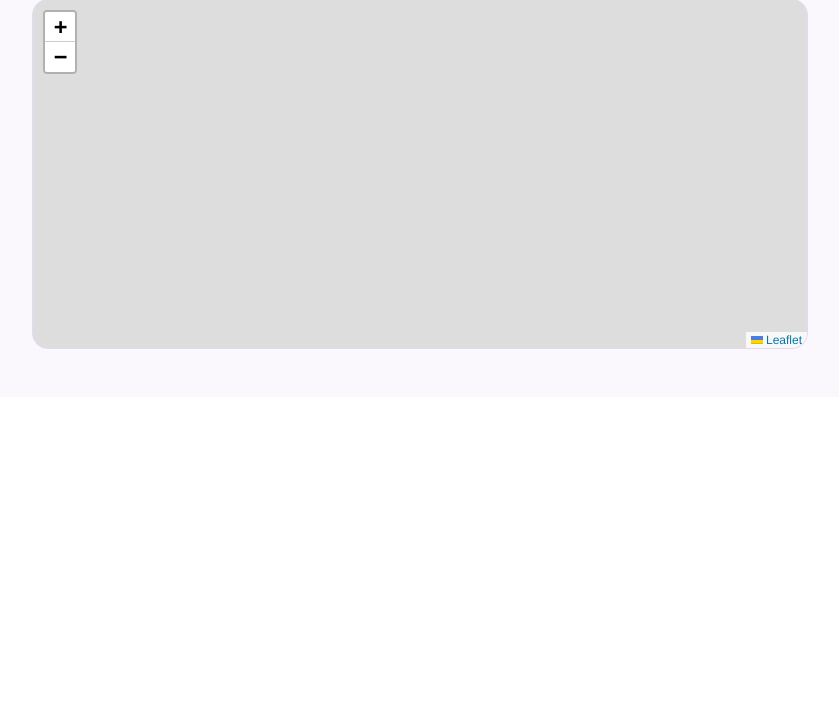
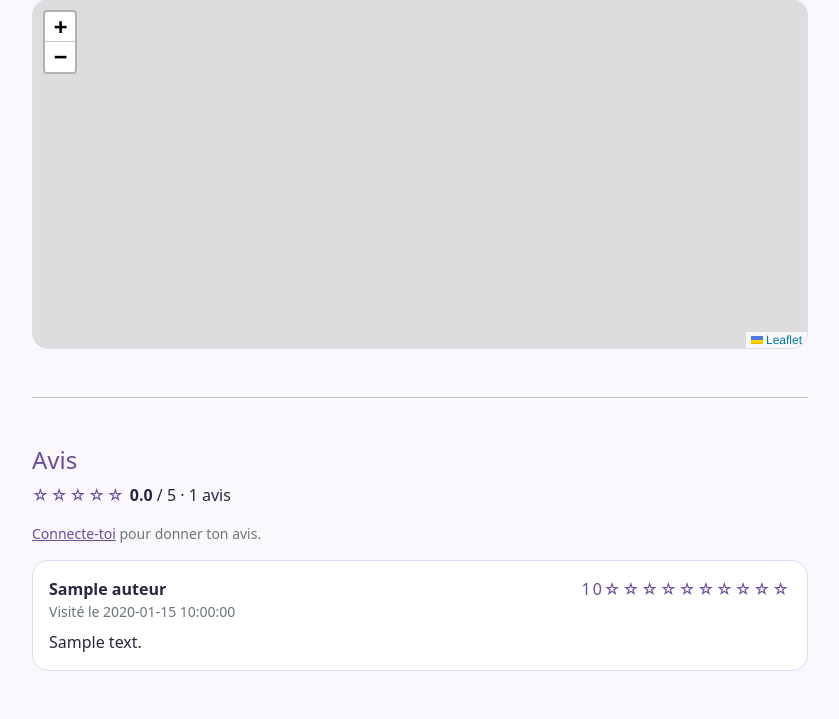
Before and after one commit to emnaamanai/wanderly, a Flask app: template templates/lieu.html in a window 1280 px wide. Shown: the part 636-1355 px from the top of the page, without its empty margins (220-1059 px from the left). Before the commit the page ends 985 px from the top, so only its background shows below. Run offline with Flask 3, Linux system fonts and the light colour scheme; the template is opened without the code that fills it: most values are stand-ins (such as "Sample title", 1, 10 or a date in 2020).

Commit message:
Sprint 3 : avis sur les lieux (note, commentaire, regles metier)

```diff
--- a/app.py
+++ b/app.py
@@ -1,6 +1,7 @@
 import os
 import sqlite3
 import uuid
+from datetime import date
 from functools import wraps
 from flask import (
     Flask, render_template, request, redirect, url_for, session, g, abort
@@ -92,7 +93,7 @@ def charger_utilisateur():
         ).fetchone()
 
 
-# ---------- Pages ----------
+# ---------- Accueil ----------
 @app.route("/")
 def accueil():
     base = db.get_db()
@@ -175,6 +176,9 @@ def accueil():
         nb_pages=nb_pages,
         filtres=filtres,
     )
+
+
+# ---------- Comptes ----------
 @app.route("/inscription", methods=["GET", "POST"])
 def inscription():
     if request.method == "POST":
@@ -245,6 +249,7 @@ def admin():
     return render_template("admin.html")
 
 
+# ---------- Lieux ----------
 @app.route("/lieux/ajouter", methods=["GET", "POST"])
 @login_required
 def ajouter_lieu():
@@ -327,29 +332,39 @@ def voir_lieu(lieu_id):
         (lieu_id,),
     ).fetchall()
 
-    return render_template("lieu.html", lieu=lieu, photos=photos, tags=tags)
-@app.route("/lieux/<int:lieu_id>/supprimer", methods=["POST"])
-@login_required
-def supprimer_lieu(lieu_id):
-    base = db.get_db()
-    lieu = base.execute("SELECT * FROM lieu WHERE id = ?", (lieu_id,)).fetchone()
+    avis = base.execute(
+        "SELECT avis.*, utilisateur.pseudo AS auteur FROM avis "
+        "JOIN utilisateur ON avis.auteur_id = utilisateur.id "
+        "WHERE avis.lieu_id = ? ORDER BY avis.id DESC",
+        (lieu_id,),
+    ).fetchall()
 
-    if lieu is None:
-        abort(404)
-    if lieu["auteur_id"] != g.utilisateur["id"] and g.utilisateur["role"] != "admin":
-        abort(403)
+    stats = base.execute(
+        "SELECT COUNT(*) AS nb, AVG(note) AS moyenne FROM avis WHERE lieu_id = ?",
+        (lieu_id,),
+    ).fetchone()
 
-    photos = base.execute(
-        "SELECT nom_fichier FROM photo WHERE lieu_id = ?", (lieu_id,)
-    ).fetchall()
-    for photo in photos:
-        chemin = os.path.join(DOSSIER_PHOTOS, photo["nom_fichier"])
-        if os.path.exists(chemin):
-            os.remove(chemin)
+    peut_noter = False
+    if g.utilisateur and g.utilisateur["id"] != lieu["auteur_id"]:
+        deja = base.execute(
+            "SELECT 1 FROM avis WHERE lieu_id = ? AND auteur_id = ?",
+            (lieu_id, g.utilisateur["id"]),
+        ).fetchone()
+        peut_noter = deja is None
 
-    base.execute("DELETE FROM lieu WHERE id = ?", (lieu_id,))
-    base.commit()
-    return redirect(url_for("accueil"))
+    return render_template(
+        "lieu.html",
+        lieu=lieu,
+        photos=photos,
+        tags=tags,
+        avis=avis,
+        nb_avis=stats["nb"],
+        moyenne=stats["moyenne"],
+        peut_noter=peut_noter,
+        aujourdhui=date.today().isoformat(),
+    )
+
+
 @app.route("/lieux/<int:lieu_id>/modifier", methods=["GET", "POST"])
 @login_required
 def modifier_lieu(lieu_id):
@@ -414,3 +429,63 @@ def modifier_lieu(lieu_id):
         tags_du_lieu=tags_du_lieu,
         gouvernorats=GOUVERNORATS,
     )
+
+
+@app.route("/lieux/<int:lieu_id>/supprimer", methods=["POST"])
+@login_required
+def supprimer_lieu(lieu_id):
+    base = db.get_db()
+    lieu = base.execute("SELECT * FROM lieu WHERE id = ?", (lieu_id,)).fetchone()
+
+    if lieu is None:
+        abort(404)
+    if lieu["auteur_id"] != g.utilisateur["id"] and g.utilisateur["role"] != "admin":
+        abort(403)
+
+    photos = base.execute(
+        "SELECT nom_fichier FROM photo WHERE lieu_id = ?", (lieu_id,)
+    ).fetchall()
+    for photo in photos:
+        chemin = os.path.join(DOSSIER_PHOTOS, photo["nom_fichier"])
+        if os.path.exists(chemin):
+            os.remove(chemin)
+
+    base.execute("DELETE FROM lieu WHERE id = ?", (lieu_id,))
+    base.commit()
+    return redirect(url_for("accueil"))
+
+
+# ---------- Avis ----------
+@app.route("/lieux/<int:lieu_id>/avis", methods=["POST"])
+@login_required
+def ajouter_avis(lieu_id):
+    base = db.get_db()
+    lieu = base.execute("SELECT * FROM lieu WHERE id = ?", (lieu_id,)).fetchone()
+
+    if lieu is None:
+        abort(404)
+    if lieu["auteur_id"] == g.utilisateur["id"]:
+        abort(403)
+
+    note = request.form.get("note", type=int)
+    commentaire = request.form["commentaire"].strip()
+
+    try:
+        date_visite = date.fromisoformat(request.form["date_visite"])
+    except ValueError:
+        abort(400)
+
+    if note is None or not 1 <= note <= 5 or date_visite > date.today():
+        abort(400)
+
+    try:
+        base.execute(
+            "INSERT INTO avis (note, commentaire, date_visite, auteur_id, lieu_id) "
+            "VALUES (?, ?, ?, ?, ?)",
+            (note, commentaire, date_visite.isoformat(), g.utilisateur["id"], lieu_id),
+        )
+        base.commit()
+    except sqlite3.IntegrityError:
+        pass  # il a déjà donné un avis sur ce lieu
+
+    return redirect(url_for("voir_lieu", lieu_id=lieu_id))
--- a/static/css/style.css
+++ b/static/css/style.css
@@ -141,3 +141,14 @@ body {
   background: #EFE8F8;
   color: #6B4C9A;
 }
+/* Avis */
+.etoiles {
+  color: #6B4C9A;
+  letter-spacing: 2px;
+}
+.avis-carte {
+  background: #FFFFFF;
+  border: 1px solid #E3D9F2;
+  border-radius: 1rem;
+  padding: 1rem;
+}
--- a/templates/lieu.html
+++ b/templates/lieu.html
@@ -54,6 +54,62 @@
     </form>
   </div>
   {% endif %}
+    <hr class="my-5">
+
+  <h2 class="h4 wander-text">Avis</h2>
+  {% if nb_avis > 0 %}
+  <p class="mb-3">
+    <span class="etoiles">{{ "★" * (moyenne|round|int) }}{{ "☆" * (5 - (moyenne|round|int)) }}</span>
+    <strong>{{ "%.1f"|format(moyenne) }}</strong> / 5 · {{ nb_avis }} avis
+  </p>
+    {% else %}
+  <p class="text-secondary">Pas encore d'avis.{% if peut_noter or not g.utilisateur %} Sois le premier !{% endif %}</p>
+  {% endif %}
+
+  {% if peut_noter %}
+  <form method="post" action="{{ url_for('ajouter_avis', lieu_id=lieu.id) }}" class="avis-carte mb-4">
+    <h3 class="h6 mb-3">Donner mon avis</h3>
+    <div class="row g-3 mb-3">
+      <div class="col-md-6">
+        <label for="note" class="form-label">Note *</label>
+        <select class="form-select" id="note" name="note" required>
+          <option value="5">5 - Excellent</option>
+          <option value="4">4 - Très bien</option>
+          <option value="3">3 - Bien</option>
+          <option value="2">2 - Moyen</option>
+          <option value="1">1 - À éviter</option>
+        </select>
+      </div>
+      <div class="col-md-6">
+        <label for="date_visite" class="form-label">Date de ma visite *</label>
+        <input type="date" class="form-control" id="date_visite" name="date_visite"
+               max="{{ aujourdhui }}" value="{{ aujourdhui }}" required>
+      </div>
+    </div>
+    <div class="mb-3">
+      <label for="commentaire" class="form-label">Commentaire</label>
+      <textarea class="form-control" id="commentaire" name="commentaire" rows="3"></textarea>
+    </div>
+    <button type="submit" class="btn btn-wander">Publier mon avis</button>
+  </form>
+  {% elif g.utilisateur and g.utilisateur.id == lieu.auteur_id %}
+  <p class="text-secondary small">Tu ne peux pas noter un lieu que tu as ajouté toi-même.</p>
+  {% elif g.utilisateur %}
+  <p class="text-secondary small">Tu as déjà donné ton avis sur ce lieu.</p>
+  {% else %}
+  <p class="text-secondary small"><a href="{{ url_for('connexion') }}" class="wander-text">Connecte-toi</a> pour donner ton avis.</p>
+  {% endif %}
+
+  {% for a in avis %}
+  <div class="avis-carte mb-3">
+    <div class="d-flex justify-content-between">
+      <strong>{{ a.auteur }}</strong>
+      <span class="etoiles">{{ "★" * a.note }}{{ "☆" * (5 - a.note) }}</span>
+    </div>
+    <div class="text-secondary small mb-2">Visité le {{ a.date_visite }}</div>
+    {% if a.commentaire %}<p class="mb-0">{{ a.commentaire }}</p>{% endif %}
+  </div>
+  {% endfor %}
 </div>
 {% endblock %}
 
```
